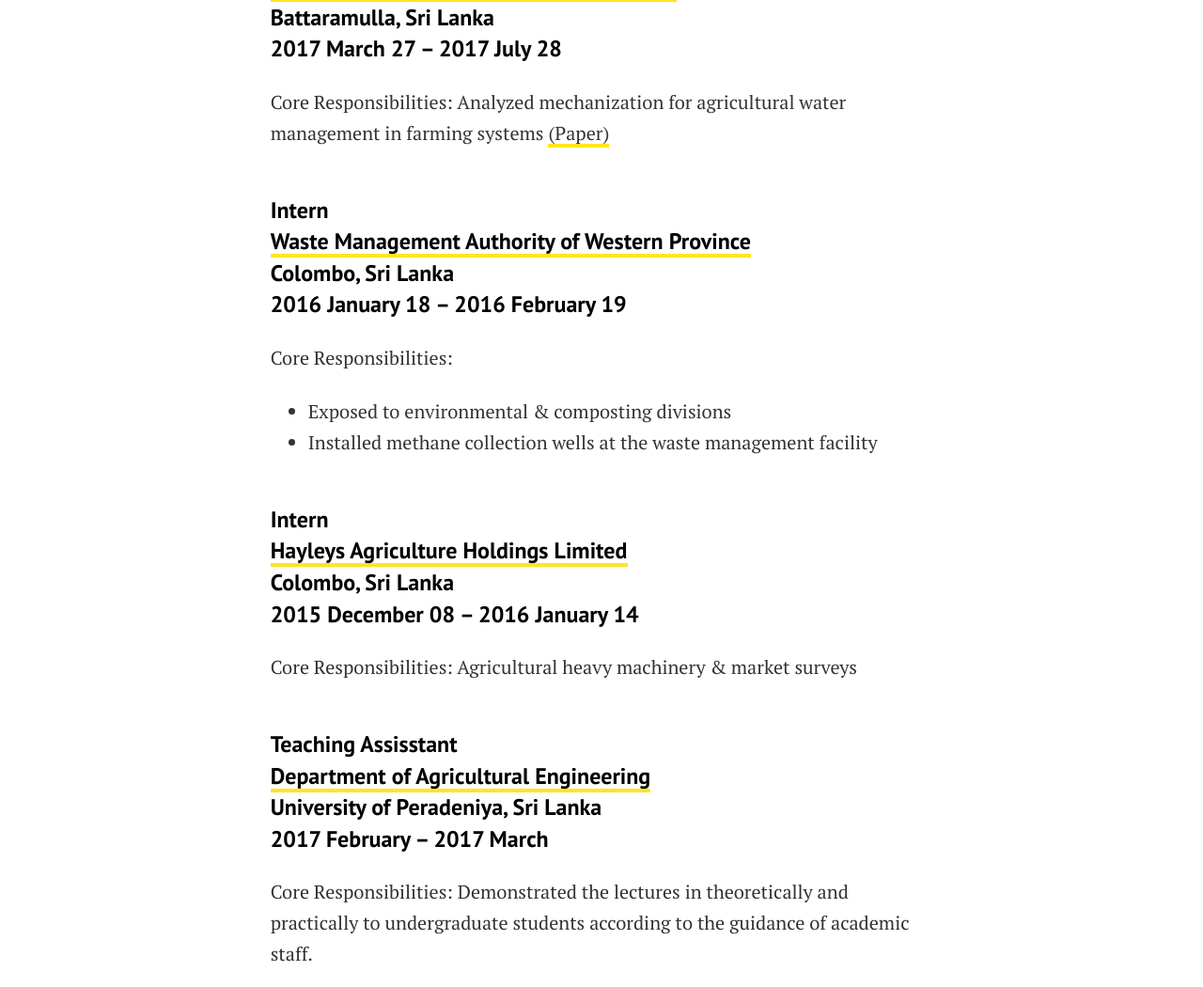
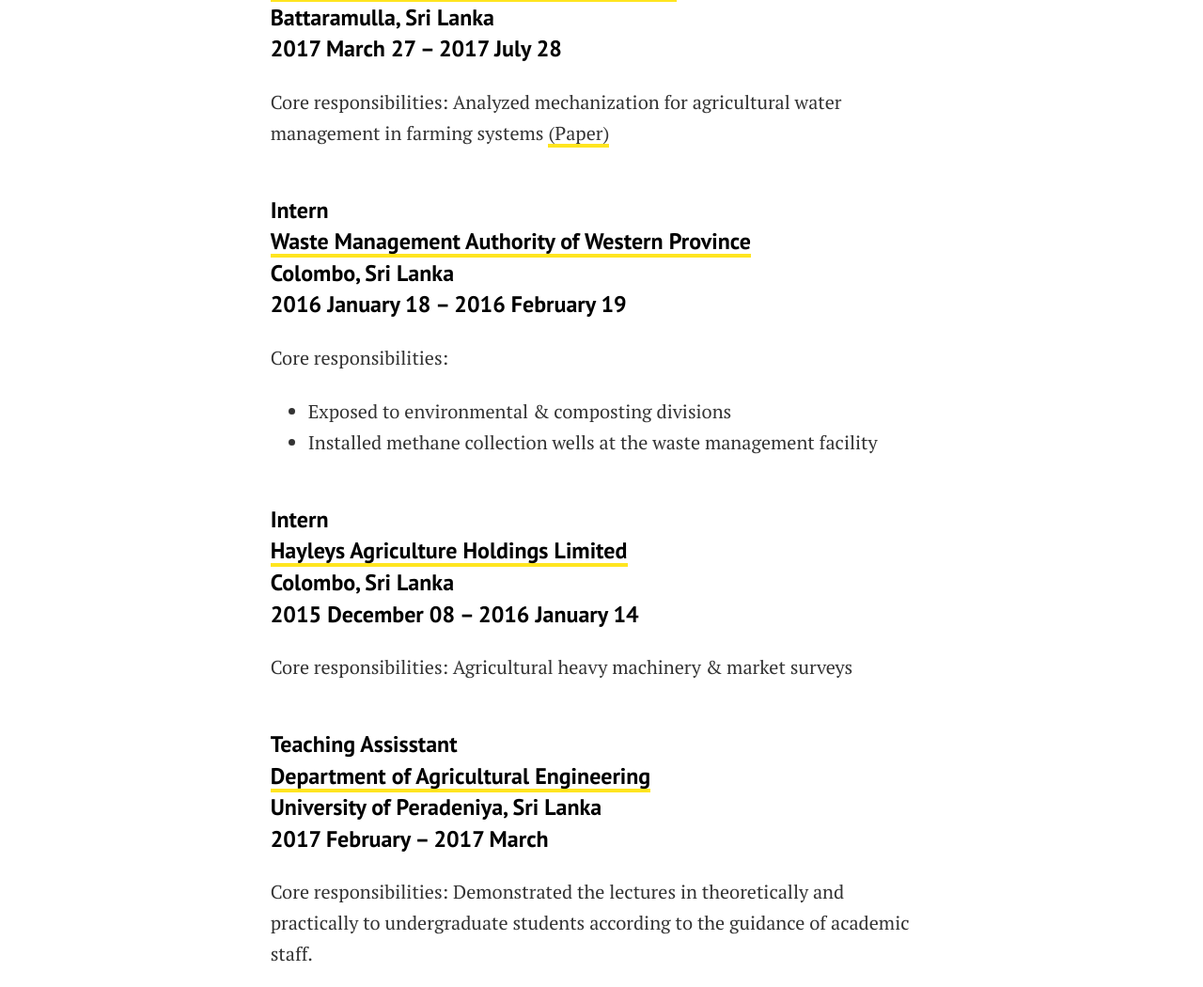
Before and after one commit to kanthsaz/kanthsaz.github.io, a Jekyll site: the page built from pages/work.md, in a window 1280 px wide and 1400 px high, scrolled down 2937 px. Shown: the part 165-1215 px from the top of the window at 94% size. Built offline with Jekyll 4.4.1, drawn with Linux system fonts in a browser that asks for light colours; some of the changed text lies outside the part shown.

Commit message:
Update work.md

```diff
--- a/pages/work.md
+++ b/pages/work.md
@@ -8,7 +8,7 @@
 Below are some of the projects I have been involved in with academic institutions, government agencies, international organizations, and private companies.
 
 #### Postdoctoral Research Assistant<br><a href="https://ag.purdue.edu/department/agry/" target="_blank">Department of Agronomy</a><br>Purdue University, USA<br>2026 - Present<br>
-Core Responsibilities: Geospatial modeling; soil spectroscopy; carbon sequestration; crop yield modeling; machine learning, on-the-go soil sensing, Python, R
+Core responsibilities: Geospatial modeling; soil spectroscopy; carbon sequestration; crop yield modeling; machine learning, on-the-go soil sensing, Python, R
 
 #### Graduate Research Assistant<br><a href="https://www.abe.msstate.edu/" target="_blank">Department of Agricultural & Biological Engineering</a><br>Mississippi State University, USA<br>2022 - 2025<br>
 Exposed functions:
@@ -17,7 +17,7 @@
 * Contributed to scientific writing and research publications
 * Networked with professionals and mentored students
 
-<p style="margin-bottom: 5px;"><strong>Core Responsibilities:</strong></p>
+<p style="margin-bottom: 5px;"><strong>Core responsibilities:</strong></p>
 <ul style="margin-top: 0;">
   <li>Field sampling, spectroscopic scanning, and data analysis using Python</li>
   <li>Collaborated with USDA-NRCS field officers and USDA-ARS scientists</li>
@@ -26,11 +26,11 @@
 </ul>
 
 #### Consultant Field Manager<br><a href="https://janathakshan.lk/" target="_blank">Janathakshan Limited</a><br>Colombo, Sri Lanka<br>2021 September – 2021 December<br>
-Core Responsibilities: Implemented the Livelihoods Restoration Plan for the Kandy Multimodal Transport Terminal Project<br>
+Core responsibilities: Implemented the Livelihoods Restoration Plan for the Kandy Multimodal Transport Terminal Project<br>
 Client: Ministry of Megapolis and Western Development and World Bank
 
 #### Assistant Consultant<br><a href="https://www.linkedin.com/company/31324840/?lipi=urn%3Ali%3Apage%3Ad_flagship3_profile_view_base%3BJELLxr2iTyujVAIfxjF3PA%3D%3D" target="_blank">Waste to Energy Technologies Limited</a><br>Battaramulla, Sri Lanka<br>2019 - 2021<br>
-Core Responsibilities:
+Core responsibilities:
 * Prepared environmental appraisals for multiple housing schemes and hotels
 * Developed rehabilitation plans for major landfills, waste management plan for spent yeast, and manure management plan
 * Analyzed polychlorinated biphenyls for the Stockholm Convention
@@ -54,22 +54,22 @@
 * Ambasewana Holdings Ltd., Sri Lanka
 
 #### Project Coordinator<br><a href="https://www.exri.co.jp/en" target="_blank">EX Research Institute Limited</a><br>Tokyo, Japan<br>2017 June – 2018 November<br>
-Core Responsibilities:
+Core responsibilities:
 * Promoted 3Rs (Reduce, Reuse, Recycle) in Ratnapura Municipal Council <a href="https://digital.detritusjournal.com/articles/evaluation-of-organic-and-recyclable-waste-separation-at-generation-source-in-ratnapura-and-kataraga/359" target="_blank">(Paper)</a>
 * Feasibility study on collection & treatment systems for used fluorocarbons
 
 #### Intern - Research Division<br><a href="https://www.iwmi.org/" target="_blank">International Water Management Institute</a><br>Battaramulla, Sri Lanka<br>2017 March 27 – 2017 July 28<br>
-Core Responsibilities: Analyzed mechanization for agricultural water management in farming systems <a href="https://hdl.handle.net/10568/100656" target="_blank">(Paper)</a>
+Core responsibilities: Analyzed mechanization for agricultural water management in farming systems <a href="https://hdl.handle.net/10568/100656" target="_blank">(Paper)</a>
 
 #### Intern<br><a href="https://wma.wp.gov.lk/" target="_blank">Waste Management Authority of Western Province</a><br>Colombo, Sri Lanka<br>2016 January 18 – 2016 February 19<br>
-Core Responsibilities:
+Core responsibilities:
 * Exposed to environmental & composting divisions
 * Installed methane collection wells at the waste management facility
 
 #### Intern<br><a href="https://www.hayleysagriculture.com/" target="_blank">Hayleys Agriculture Holdings Limited</a><br>Colombo, Sri Lanka<br>2015 December 08 – 2016 January 14<br>
-Core Responsibilities: Agricultural heavy machinery & market surveys
+Core responsibilities: Agricultural heavy machinery & market surveys
 
 #### Teaching Assisstant<br><a href="https://agri.pdn.ac.lk/agen/" target="_blank">Department of Agricultural Engineering</a><br>University of Peradeniya, Sri Lanka<br>2017 February – 2017 March<br>
-Core Responsibilities: Demonstrated the lectures in theoretically and practically to undergraduate students according to the guidance of academic staff.
+Core responsibilities: Demonstrated the lectures in theoretically and practically to undergraduate students according to the guidance of academic staff.
 
 [↑ back to top](#top)
```
